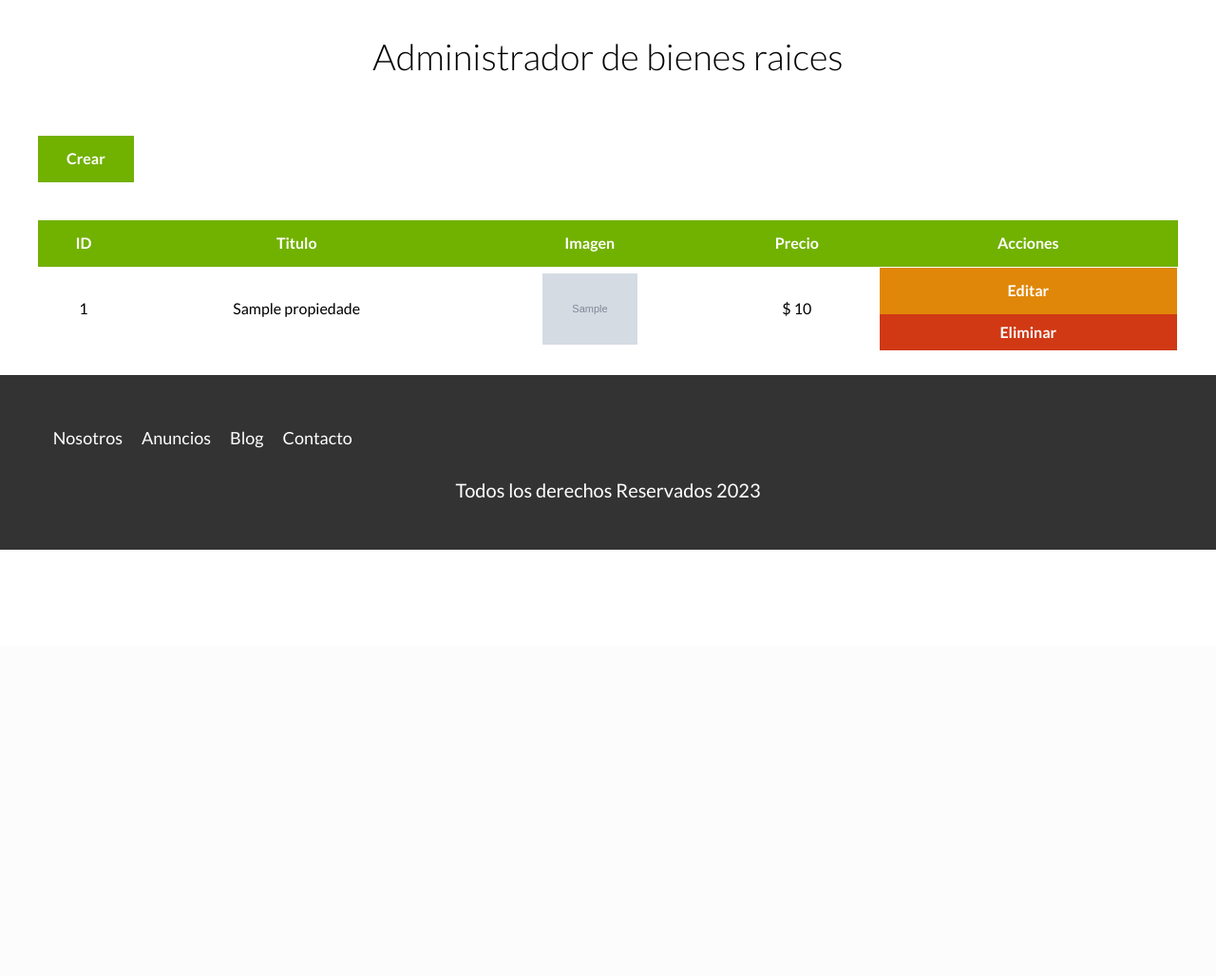
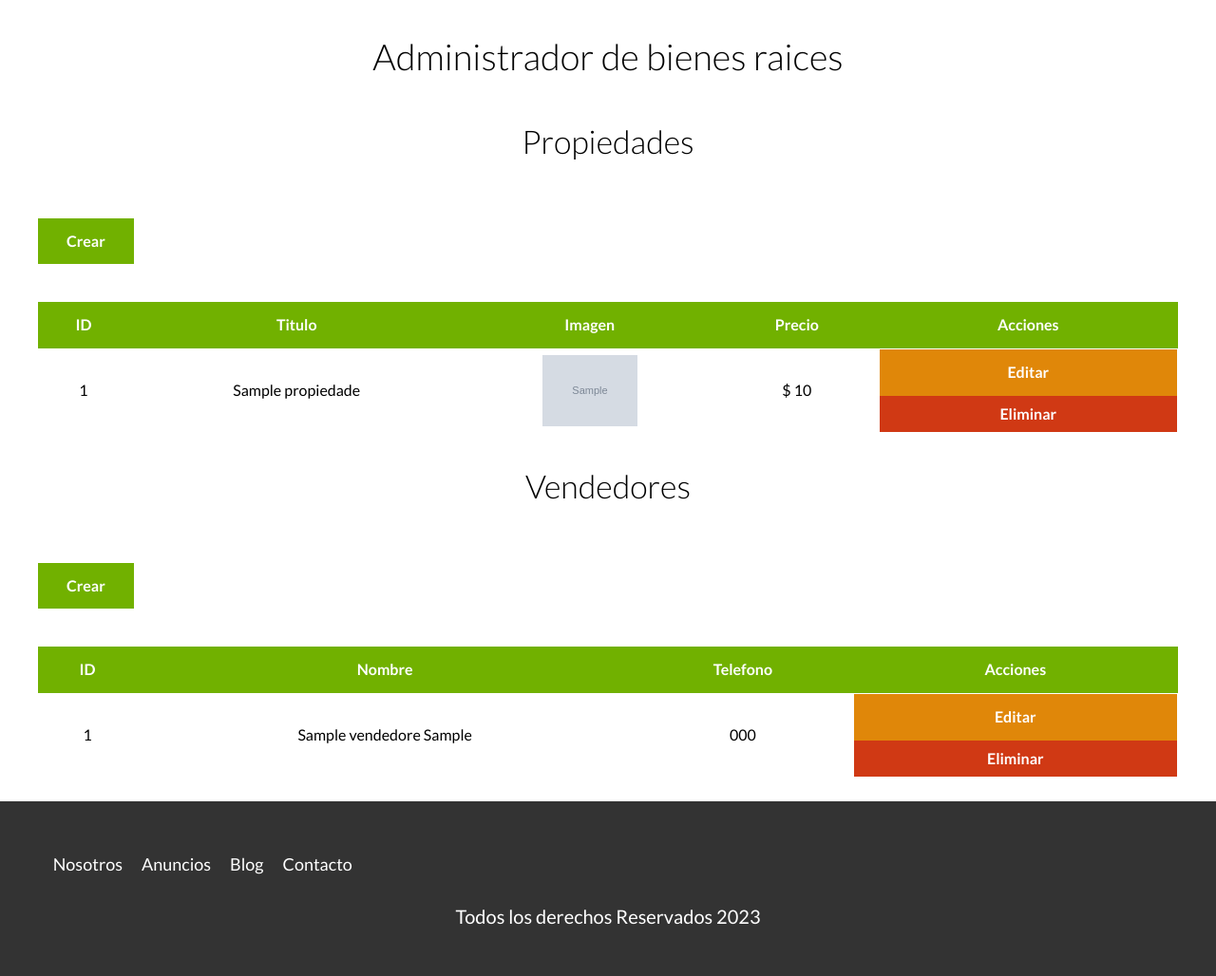
Before and after one commit to BrianS-TICS/bienes-raices, a PHP site: page /admin in a window 1280 px wide. Shown: the part 120-1148 px from the top of the page at 95% size. Before the commit the page ends 699 px from the top, so only its background shows below. Run offline with PHP 8.4, Linux system fonts and the light colour scheme; the visitor is signed in with stand-in values (Sample User, id 1); tables that the repository leaves empty or names only in its code hold one stand-in row (values such as "Sample post"); grey boxes marked "Sample" are stand-in pictures.

Commit message:
Se agrega listado y eliminacion de vendedores

```diff
--- a/admin/index.php
+++ b/admin/index.php
@@ -21,8 +21,18 @@ if ($_SERVER['REQUEST_METHOD'] === 'POST') {
 
     if ($id) {
 
-        $propiedad = Propiedad::find($id);
-        $propiedad->eliminar();
+        $tipo = $_POST['tipo'];
+
+        if (validarTipoContenido($tipo)) {
+
+            if ($tipo === 'propiedad') {
+                $propiedad = Propiedad::find($id);
+                $propiedad->eliminar();
+            } else if ($tipo === 'vendedor') {
+                $vendedor = Vendedor::find($id);
+                $vendedor->eliminar();
+            }
+        }
     }
 }
 
@@ -45,6 +55,7 @@ incluirTemplate('header');
 
     <?php endif ?>
 
+    <h2>Propiedades</h2>
     <a href="/admin/propiedades/crear.php" class="boton boton-verde">Crear</a>
 
 
@@ -60,7 +71,7 @@ incluirTemplate('header');
         </thead>
         <tbody>
             <!-- Mostrar los resultados -->
-            <?php foreach($propiedades as $propiedad): ?>
+            <?php foreach ($propiedades as $propiedad) : ?>
                 <tr>
                     <td><?php echo $propiedad->id; ?></td>
                     <td><?php echo $propiedad->titulo; ?></td>
@@ -72,6 +83,40 @@ incluirTemplate('header');
                         <a href="/admin/propiedades/actualizar.php?id=<?php echo $propiedad->id ?>" class="boton-editar-block">Editar</a>
                         <form method="POST" class="w-100">
                             <input type="hidden" name="id" value="<?php echo $propiedad->id ?>">
+                            <input type="hidden" name="tipo" value='propiedad'>
+                            <input type="submit" class="boton-eliminar-block" value="Eliminar">
+                        </form>
+                    </td>
+                </tr>
+            <?php endforeach; ?>
+        </tbody>
+    </table>
+
+    <h2>Vendedores</h2>
+    <a href="/admin/vendedores/crear.php" class="boton boton-verde">Crear</a>
+
+    <table class="propiedades">
+        <thead>
+            <tr>
+                <th>ID</th>
+                <th>Nombre</th>
+                <th>Telefono</th>
+                <th>Acciones</th>
+            </tr>
+        </thead>
+        <tbody>
+            <!-- Mostrar los resultados -->
+            <?php foreach ($vendedores as $vendedor) : ?>
+                <tr>
+                    <td><?php echo $vendedor->id; ?></td>
+                    <td><?php echo $vendedor->nombre . ' ' . $vendedor->apellido; ?></td>
+                    <td><?php echo $vendedor->telefono; ?></td>
+                    <td>
+                        <a href="/admin/propiedades/actualizar.php?id=<?php echo $vendedor->id ?>" class="boton-editar-block">Editar</a>
+                        <form method="POST" class="w-100">
+                            <input type="hidden" name="id" value="<?php echo $vendedor->id ?>">
+                            <input type="hidden" name="tipo" value='vendedor'>
+
                             <input type="submit" class="boton-eliminar-block" value="Eliminar">
                         </form>
                     </td>
@@ -84,9 +129,6 @@ incluirTemplate('header');
 
 <?php
 
-// Cerrra la conexion
-mysqli_close($db);
-
 incluirTemplate('footer');
 
 ?>
--- a/includes/funciones.php
+++ b/includes/funciones.php
@@ -1,23 +1,26 @@
 <?php
 
 
-define('TEMPLATES_URL',__DIR__.'/templates');
-define('FUNCIONES_URL',__DIR__.'funciones.php');
+define('TEMPLATES_URL', __DIR__ . '/templates');
+define('FUNCIONES_URL', __DIR__ . 'funciones.php');
 define('CARPETA_IMAGENES', __DIR__ . '/../imagenes/');
 
 
-function incluirTemplate(string $nombre , bool $inicio = false){
-    include TEMPLATES_URL."/${nombre}.php";
+function incluirTemplate(string $nombre, bool $inicio = false)
+{
+    include TEMPLATES_URL . "/${nombre}.php";
 }
 
-function validaAutenticacion() {
+function validaAutenticacion()
+{
     session_start();
-    if(!$_SESSION['login']){
+    if (!$_SESSION['login']) {
         header('Location: /');
     }
 }
 
-function debugear($variable){
+function debugear($variable)
+{
     echo "<pre>";
     var_dump($variable);
     echo "</pre>";
@@ -26,7 +29,15 @@ function debugear($variable){
 }
 
 // Escapa sanitiza
-function sanitizar($html): string {
+function sanitizar($html): string
+{
     $sanitizar = htmlspecialchars($html);
     return $sanitizar;
 }
+
+// Valida tipo de contenido
+function validarTipoContenido($tipo)
+{
+    $tipos = ['vendedor', 'propiedad'];
+    return in_array($tipo, $tipos);
+}
```
